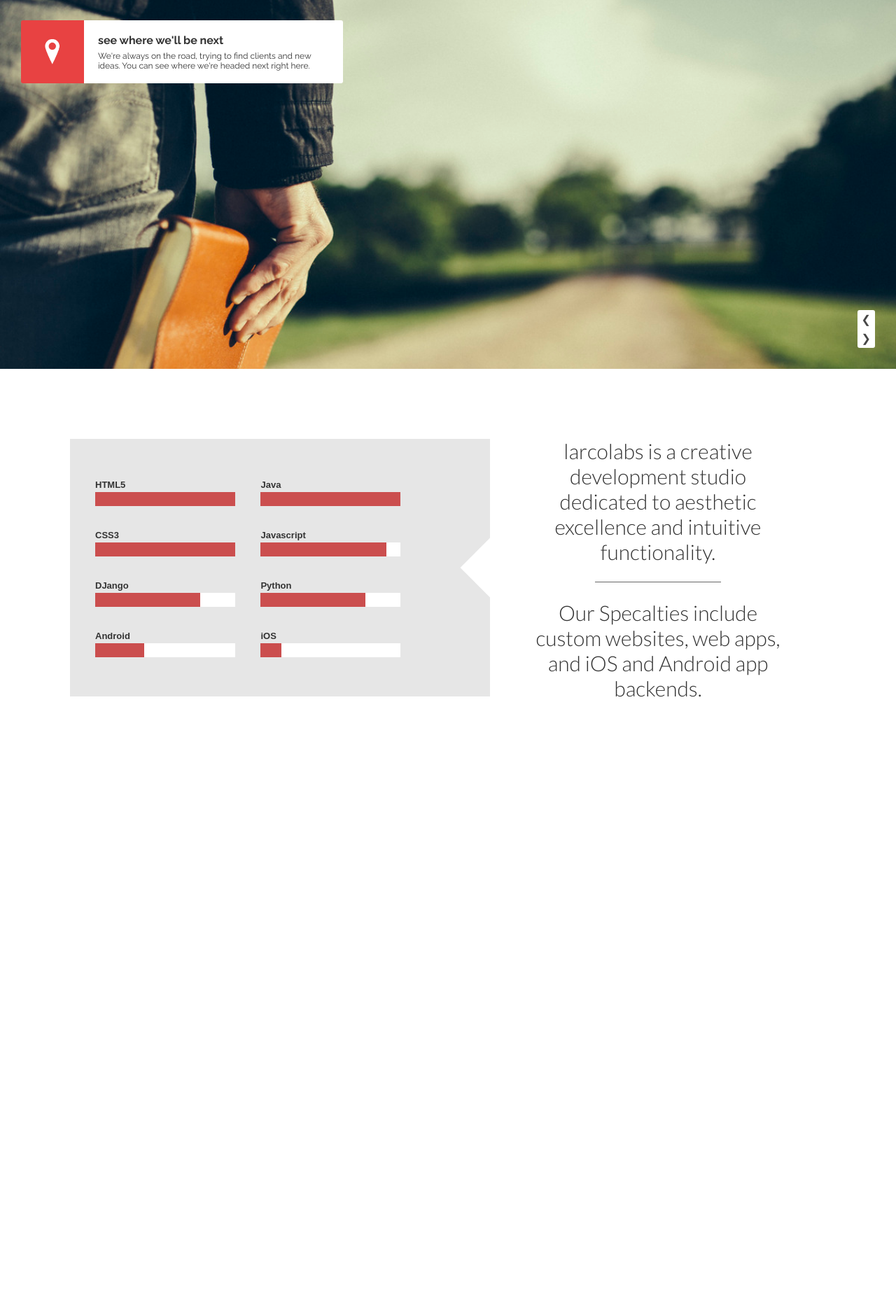
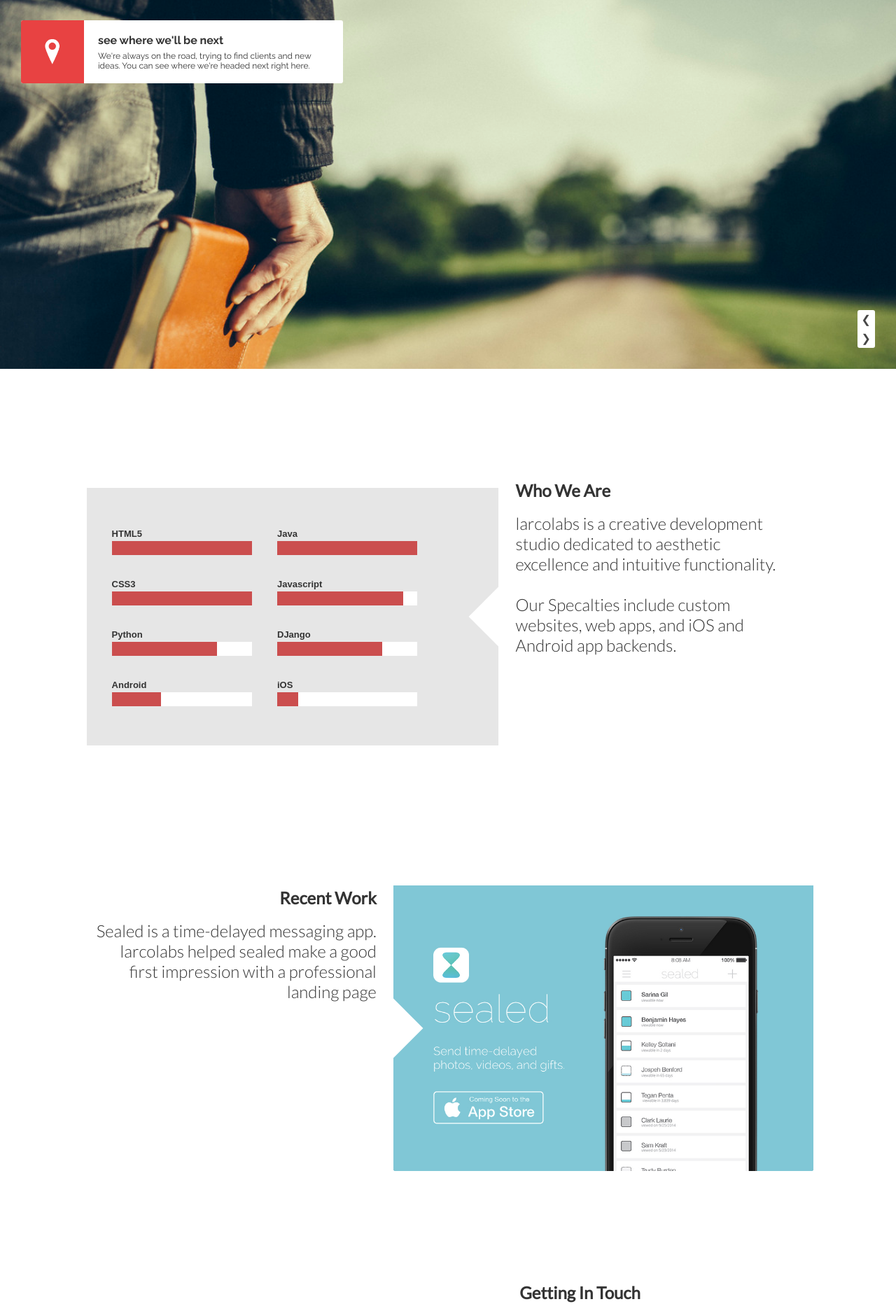
Before and after one commit to HunterLarco/Larco-Labs, a Python web app: template templates/landing.html in a window 1280 px wide. Shown: the part 105-1978 px from the top of the page at 70% size. Before the commit the page ends 1101 px from the top, so only its background shows below. Run offline with Jinja, Linux system fonts and the light colour scheme; the template is opened without the code that fills it, so the values that code supplies are empty.

Commit message:
Finished Landing Page

```diff
--- a/templates/landing.html
+++ b/templates/landing.html
@@ -227,22 +227,20 @@
 .panels{
 	padding:50px 100px;
 
-	margin:0px auto;
-
-	max-width:1200px;
+	text-align:center;
 }
 .panels .panel{
-	display:block;
-	position:relative;
+	display:inline-block;
 
 	margin:50px 0px;
+
+	text-align:left;
 }
 
 .panels .panel .img{
 	display:inline-block;
+	vertical-align:middle;
 	position:relative;
-
-	width:600px;
 
 	background:rgb(230,230,230);
 
@@ -265,41 +263,51 @@
 
 	-webkit-transition:right 150ms;
 }
-.panels .panel .img:hover::after{
-	right:-40px;
+.panels .panel img{
+	display:block;
+	width:600px;
 }
-.panels .panel img{
-	width:100%;
+
+.panels .panel:nth-child(2n) .img::after{
+	left:-30px;
+	right:none;
+}
+.panels .panel:nth-child(2n) .content{
+	text-align:right;
+}
+.panels .panel:not(:last-child){
+	margin-bottom:100px;
 }
 
 .panels .panel .content{
-	position:absolute;
-	top:0px;
-	left:600px;
-	right:0px;
-	bottom:0px;
+	display:inline-block;
+	vertical-align:middle;
+
+	width:400px;
+	height:100%;
 
 	overflow:visible;
 
-	font-size:30px;
+	font-size:24px;
 	font-family:lato;
 	font-weight:300;
 
-	text-align:center;
+	padding:0px 20px;
+}
+.panels .panel .content h1{
+	margin:0px;
+	padding:0px;
+	padding-bottom:18px;
 
-	padding:0px 50px;
+	font-weight:700;
 }
-.panels .panel .content line{
-	display:block;
-
-	height:1px;
-	margin:25px 100px;
-
-	background:rgb(102,102,102);
+.panels .panel .content h2{
+	margin:0px;
+	padding:0px;
 }
 
 .skills{
-	padding:40px 20px;
+	padding:40px 100px 40px 20px;
 }
 .skills .skill{
 	display:inline-block;
@@ -409,29 +485,112 @@
 <div class='panels'>
 
 	<div class='panel'>
-		<a href='/portfolio/sealed' class='img'>
+		<div class='img'>
 			<div class='skills'>
 				<div class='skill'><div class='title'>HTML5</div><div class='slider'><bar style='width:100%;'></bar></div></div>
-				<div class='skill'><div class='title'>Java</div><div class='slider'><bar style='width:100%;'></bar></div></div>
+				<div class='skill'><div class='title'>Java</div><div class='slider'><bar style='width:100%;'></bar></div></div><br/>
 				<div class='skill'><div class='title'>CSS3</div><div class='slider'><bar style='width:100%;'></bar></div></div>
-				<div class='skill'><div class='title'>Javascript</div><div class='slider'><bar style='width:90%;'></bar></div></div>
-				<div class='skill'><div class='title'>DJango</div><div class='slider'><bar style='width:75%;'></bar></div></div>
+				<div class='skill'><div class='title'>Javascript</div><div class='slider'><bar style='width:90%;'></bar></div></div><br/>
 				<div class='skill'><div class='title'>Python</div><div class='slider'><bar style='width:75%;'></bar></div></div>
+				<div class='skill'><div class='title'>DJango</div><div class='slider'><bar style='width:75%;'></bar></div></div><br/>
 				<div class='skill'><div class='title'>Android</div><div class='slider'><bar style='width:35%;'></bar></div></div>
 				<div class='skill'><div class='title'>iOS</div><div class='slider'><bar style='width:15%;'></bar></div></div>
 			</div>
-		</a>
-		<div class='content total-center'>
-			<div>larcolabs is a creative development studio dedicated to aesthetic excellence and intuitive functionality.<line></line>Our Specalties include custom websites, web apps, and iOS and Android app backends.</div>
+		</div>
+		<div class='content'>
+			<h1>Who We Are</h1>
+			<h2>larcolabs is a creative development studio dedicated to aesthetic excellence and intuitive functionality.<br/><br/>Our Specalties include custom websites, web apps, and iOS and Android app backends.</h2>
 		</div>
 	</div>
 
+	<div class='panel'>
+		<div class='content'>
+			<h1>Recent Work</h1>
+			<h2>Sealed is a time-delayed messaging app. larcolabs helped sealed make a good first impression with a professional landing page</h2>
+		</div>
+		<a href='/portfolio/sealed' class='img'><img src='/images/samples/sealed.jpg'/></a>
+	</div>
+
+	<div class='panel'>
+		<a href='/contact' class='img'><img src='/images/contact.jpg'/></a>
+		<div class='content'>
+			<h1>Getting In Touch</h1>
+			<h2>We'd love to help develop new ideas and create beautiful websites.<br/><br/>Drop us a line and maybe we can help you with your projects.</h2>
+		</div>
+	</div>
+
+</div>
+
+<div class='footer'>
+	<a href='/portfolio'>PORTFOLIO</a><a class='logo' href='/'><div class='abs total-center'><div>LL</div></div></a><a href='/contact'>CONTACT</a>
 </div>
 
 
 <script type='text/javascript'>
 (function(){
 
+	window.addEventListener('load', Init);
+
+	function Init(){
+		BindParallax();
+		BindMainSlide();
+	}
+
+	function BindMainSlide(){
+		var index = 0,
+				len = document.querySelectorAll('.preview .tag').length;
+
+		function GotoNext(){
+			if(index < len-1) index++;
+			Goto();
+		}
+		function GotoPrev(){
+			if(index > 0) index--;
+			Goto();
+		}
+		function Goto(){
+			document.querySelector('.preview .tags .scroller').style.top = -index*100 + '%';
+			document.querySelector('.preview .images .scroller').style.top = -index*100 + '%';
+		}
+
+		function Autoplay(){
+			if(index == len-1){
+				 index = 0;
+				 Goto();
+			}else{
+				GotoNext();
+			}
+		}
+
+		var controls = document.querySelectorAll('.preview .controls div');
+		controls[0].addEventListener('click', GotoPrev);
+		controls[1].addEventListener('click', GotoNext);
+
+		window.setInterval(Autoplay, 5*1000);
+	}
+
+	function BindParallax(){
+		window.addEventListener('scroll', UpdateParallax);
+		UpdateParallax();
+	}
+	function UpdateParallax(){
+		var panels = document.querySelectorAll('.panel');
+
+		for(var i=0,panel; panel=panels[i++];)
+			panel.style.top = CalculatePanelTop(panel);
+	}
+	function CalculatePanelTop(panel){
+		var y = window.scrollY,
+				height = window.innerHeight;
+
+		var diff = (panel.offsetTop) - (y);
+				percent = diff / height;
+
+		if(percent < 0 || percent > 1) return;
+
+		panel.querySelector('.img').style.top = percent*250 + 'px';
+	}
+
 })();
 </script>
 </body>
```
Also changed, not shown: other parts of templates/landing.html (+68 -0 lines), 1 other file.
